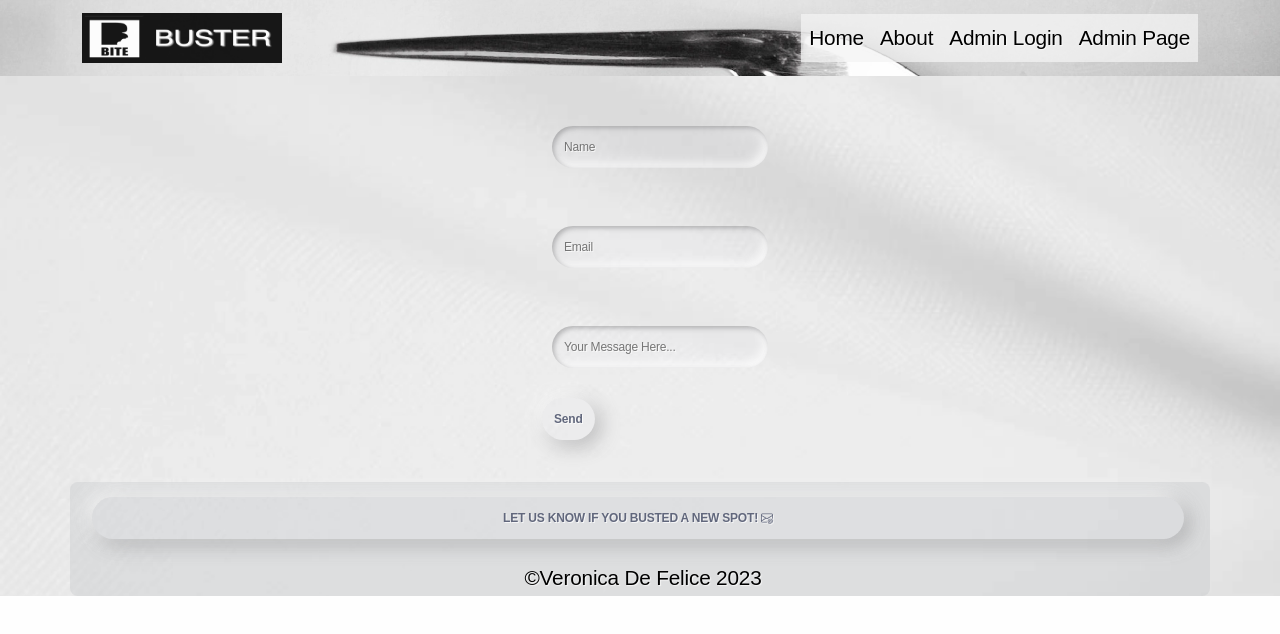
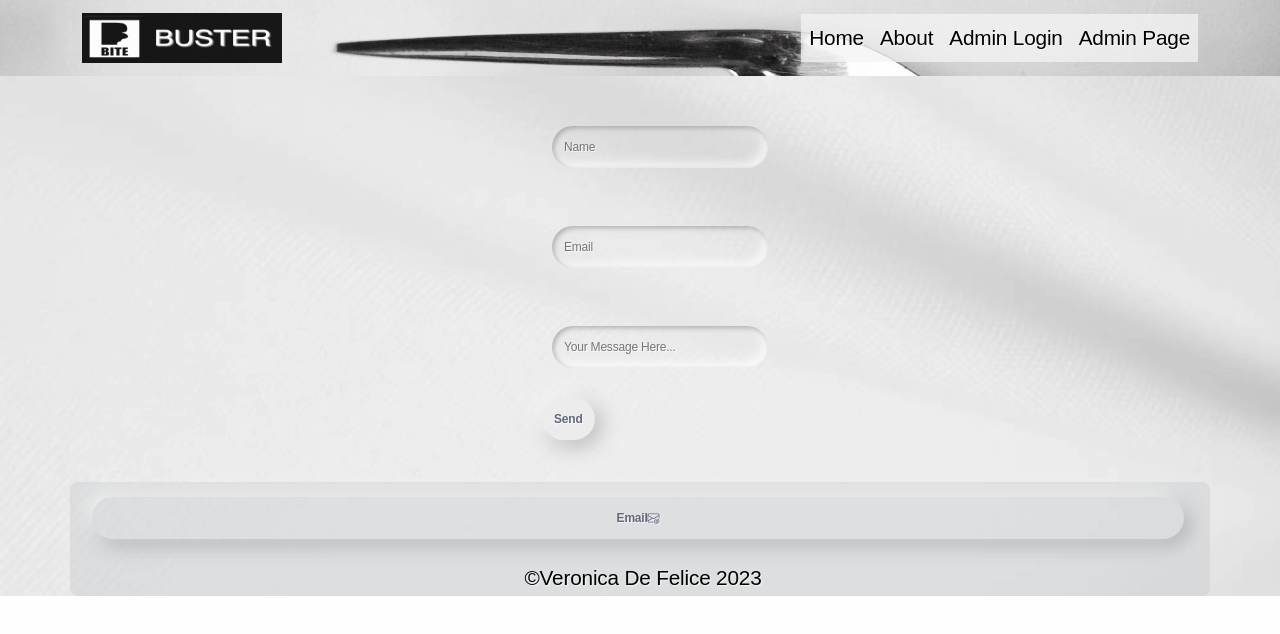
Before and after one commit to VeronicaDFL/bite-buster-web, a React (Create React App) app: page /email in a window 1280 px wide. Shown: the top 634 px of the page. Built offline with nearby package versions, Linux system fonts and the light colour scheme.

Commit message:
updated email button length

```diff
--- a/src/components/Footer.jsx
+++ b/src/components/Footer.jsx
@@ -22,7 +22,7 @@ export default function Footer () {
       <Container className="footer rounded-3" expand="lg" sticky="bottom" >
         <Row className="container-fluid">
 
-              <button  onClick={gotoEmailForm}>LET US KNOW IF YOU BUSTED A NEW SPOT!  <i class="bi bi-envelope-at"></i></button>
+              <button  onClick={gotoEmailForm}>Email<i class="bi bi-envelope-at"></i></button>
         </Row>
 
 
```
